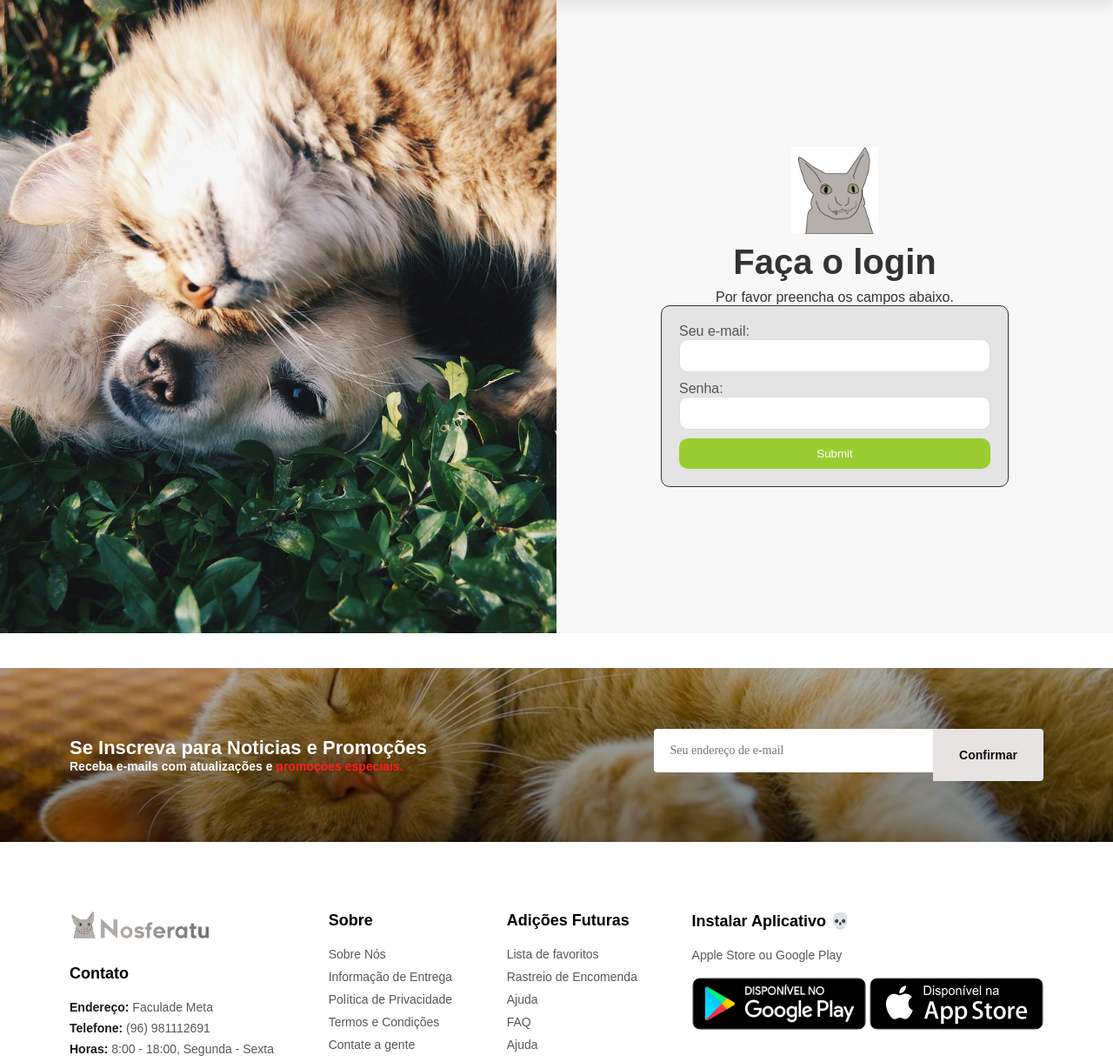
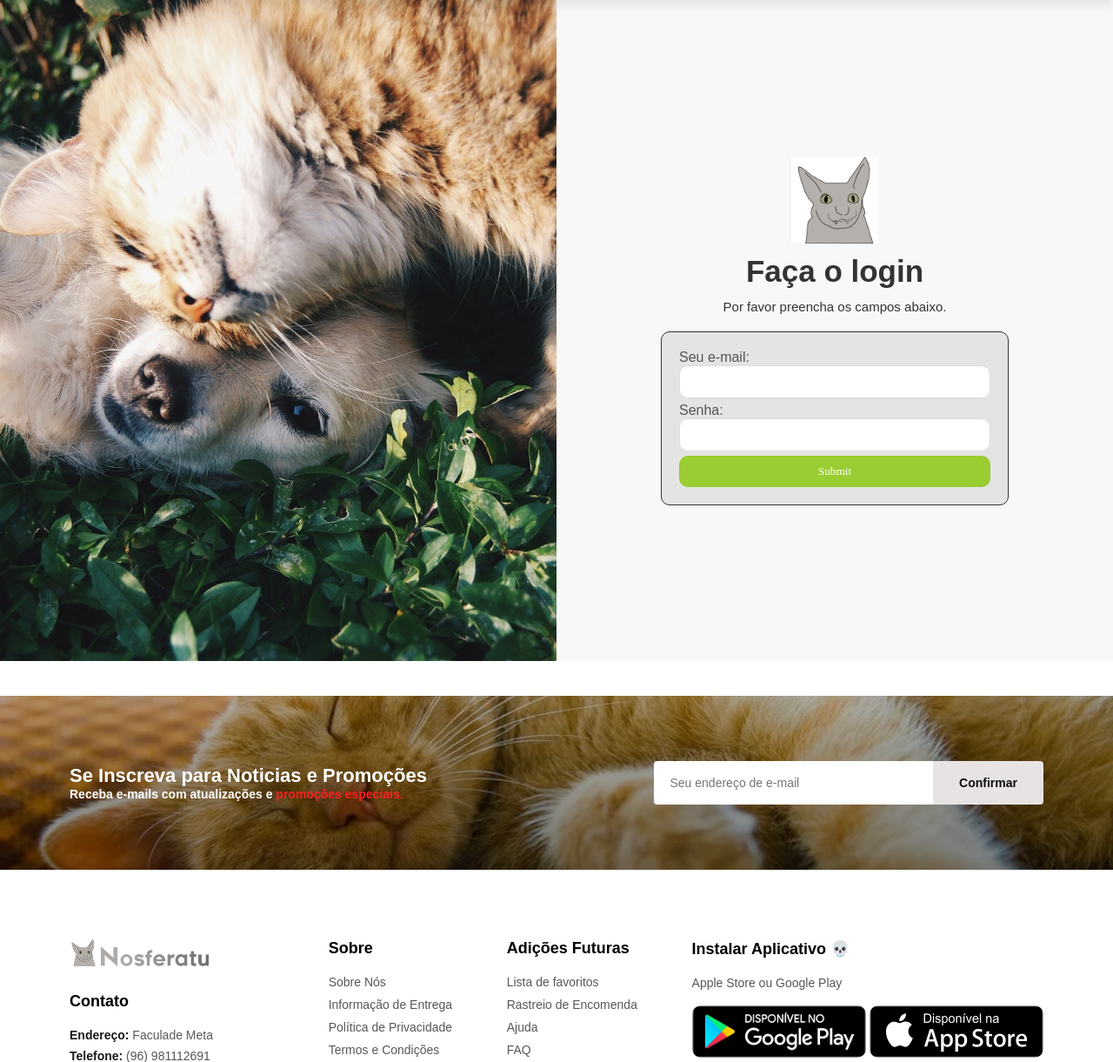
Before and after one commit to naveganth/Projeto-Banco-de-Dados, a Django app: page /login in a window 1280 px wide. Shown: the part 69-1290 px from the top of the page at 87% size. Run offline with Django 5.2, Linux system fonts and the light colour scheme; some web fonts are replaced.

Commit message:
Login and Signin done

```diff
--- a/loja/static/loja/styles.css
+++ b/loja/static/loja/styles.css
@@ -538,29 +538,12 @@ footer .copyright {
   font-size: 16px;
 }
 
-/* Estilo pagina de cadastro */
-#signin {
-  display: flex;
-  justify-content: center;
-  text-align: center;
-  flex-direction: column;
-  color: yellowgreen;
-}
+/* Estilos da pagina login e cadastro*/
 
-#signin fieldset {
-  border: none;
-}
-
-#signin label {
-  display: block;
-}
-
-/* Estilo da pagina login */
-
-.login-container {
+.signin-container ,.login-container {
   display: flex;
   width: 100%;
-  height: 91vh;
+  height: 95vh;
 }
 
 .nosf-logo {
@@ -575,15 +558,21 @@ footer .copyright {
 
 .image-side-left {
   width: 50%;
+  float: left;
 }
 
-.image-side-left img {
+.image-side-right {
+  width: 50%;
+  float: right;
+}
+
+.image-side-left img, .image-side-right img{
   width: 100%;
-  height: 100%;
+  height: 95vh;
   object-fit: cover;
 }
 
-.login-form-side-right {
+.login-form-side-right, .signin-form-side-left  {
   width: 50%;
   display: flex;
   justify-content: center;
@@ -591,51 +580,80 @@ footer .copyright {
   background-color: #f8f8f8;
 }
 
-.login-form-container {
+.login-form-container, .signin-form-container {
   width: 80%;
   max-width: 400px;
   text-align: center;
 }
 
-h1,
-h2 {
+.signin-container h1, h2, .login-container h1, h2 {
   color: #333;
+  text-align: center;
 }
 
-h1 {
+.signin-container h1, .login-container h1{
   font-weight: 700;
-  font-size: 40px;
+  font-size: 35px;
+  margin: none;
 }
 
-h2 {
+.signin-container h2, .login-container h2{
   font-weight: 400;
-  font-size: 16px;
+  font-size: 15px;
+  margin-bottom: 5px;
 }
 
-fieldset {
-  width: 100%;
+form .fieldset-login, form .fieldset-signin {
+  width: 100% ;
+  min-width: 400px ;
   border: 1px #333 solid;
   padding: 20px;
-  margin: 0 auto;
+  margin: 20px 0px auto;
   border-radius: 10px;
   background-color: #e4e4e4;
+  align-self: center;
 }
 
-label {
-  display: block;
-  margin: 0px;
+form .fieldset-login{
+  width: auto !important;
+  min-width: none !important;
+}
+
+.fieldset-login label, .fieldset-signin label {
+  margin-bottom: 5px;
   color: #555;
   text-align: left;
+  display: block;
 }
 
-input[type="email"],
-input[type="password"] {
+fieldset input {
   width: 100%;
   padding: 10px;
-  margin-bottom: 10px;
   border: 1px solid #ddd;
   border-radius: 10px;
   font-family: renogare;
+}
+
+.sexo-container {
+  display: flex;
+  align-items: center;
+  margin:  20px 0px 10px 0px;
+}
+
+.radio-group {
+  display: flex;
+  align-items: center;
+}
+
+.radio-label {
+  display: flex !important;
+  flex-direction: row-reverse;
+  align-items: center;
+  margin: 0px 10px;
+}
+
+#masculino, #feminino{
+  margin-right: 5px;
 }
 
 input[type="submit"] {
--- a/loja/templates/loja/login.html
+++ b/loja/templates/loja/login.html
@@ -32,9 +32,13 @@
                 <form method="post">
                     {{ erro }}
                     {% csrf_token %}
-                    <fieldset>
-                        <label for="email">Seu e-mail:</label><input name="email" type="email" required>
-                        <label for="password">Senha:</label><input name="senha" type="password" required>
+                    <fieldset class="fieldset-login">
+                        <label for="email">Seu e-mail:
+                            <input name="email" type="email" required>
+                        </label>
+                        <label for="password">Senha:
+                            <input name="senha" type="password" required>
+                        </label>
                         <input type="submit">
                     </fieldset>
 
```
Also changed, not shown: loja/templates/loja/signin.html (+51 -12 lines).
